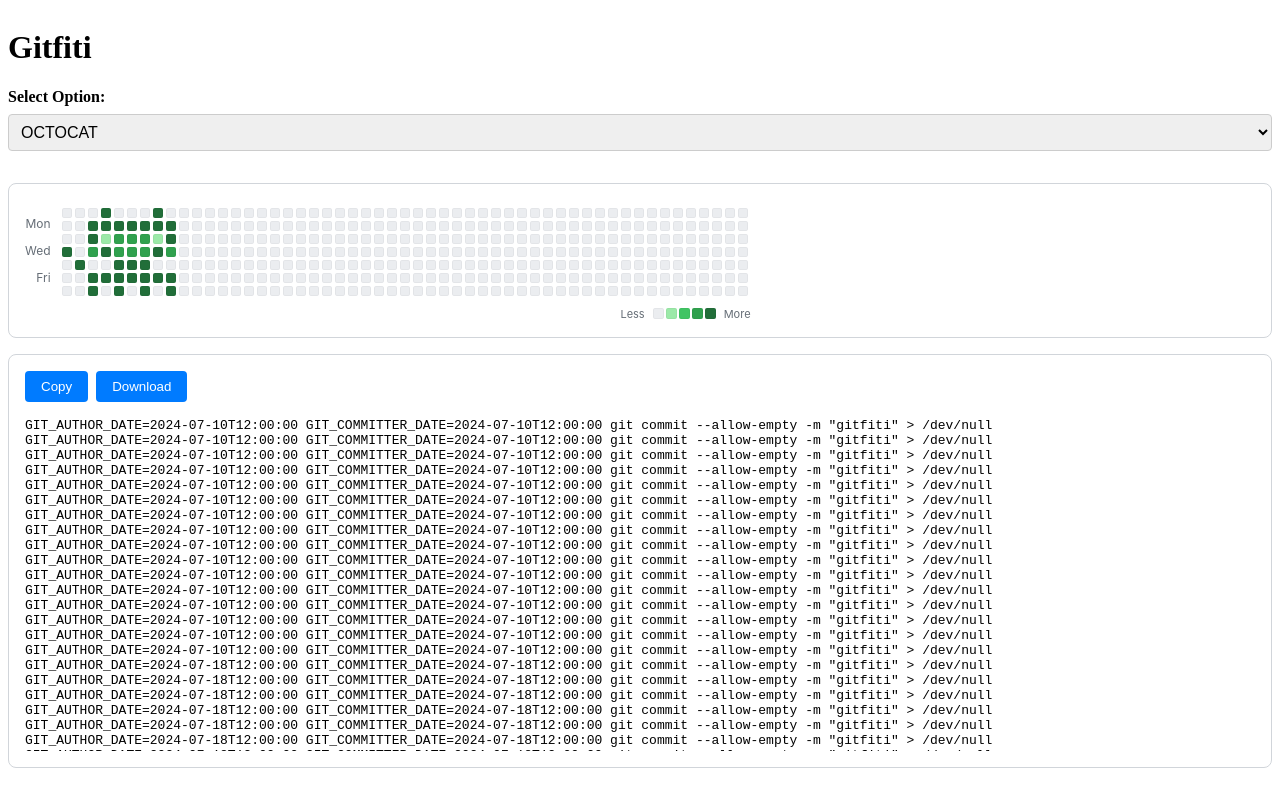
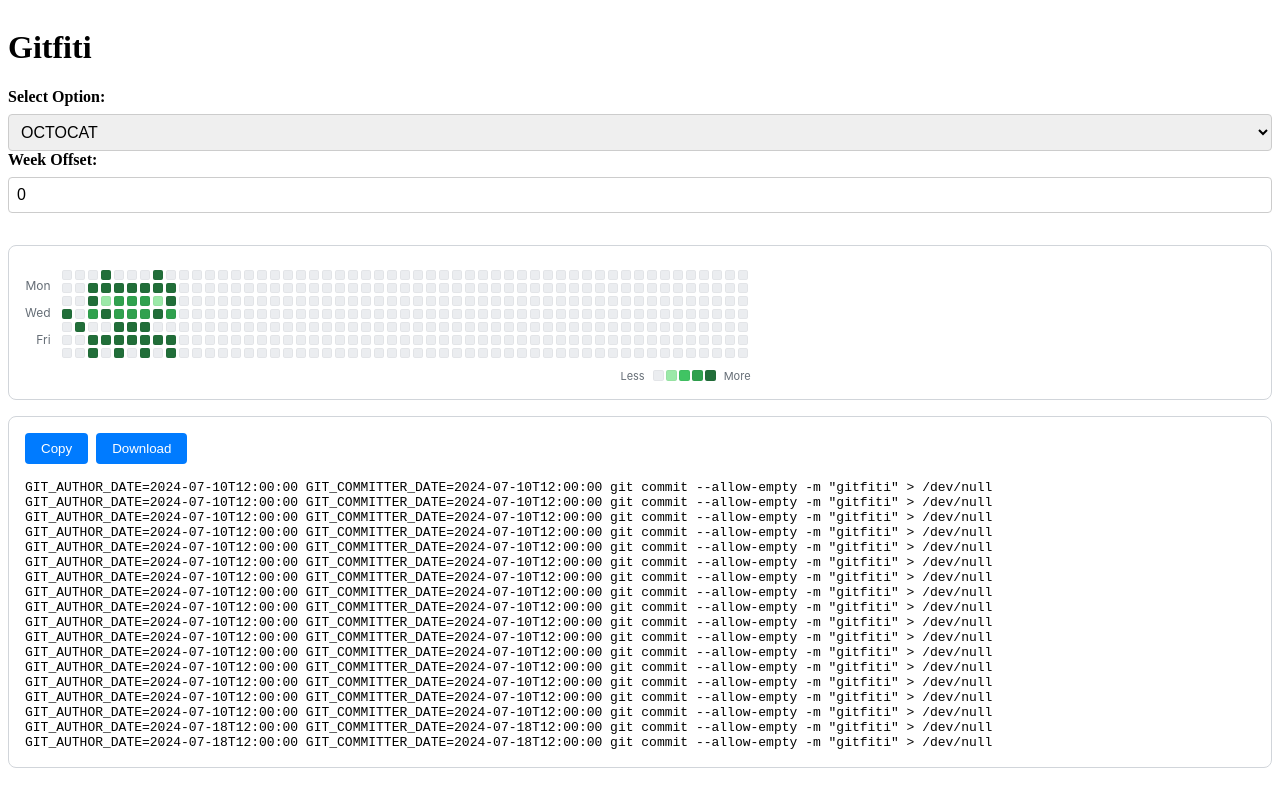
Before and after one commit to boolivar/gitfiti.io, a React (Vite) app: page / in a window 1280 px wide. Built offline with nearby package versions, Linux system fonts and the light colour scheme.

Commit message:
feat: offset

```diff
--- a/src/App.tsx
+++ b/src/App.tsx
@@ -3,21 +3,17 @@ import { useState } from "react";
 import { Gitfiti, GitfitiImage } from "./Gitfiti";
 import ContributionCalendar from "./ContributionCalendar";
 
-const SCALE = 4;
-
 type State = {
-  input1: string;
-  input2: string;
   combobox: string;
-  text: string;
+  offset: number;
+  gitfiti: Gitfiti;
 };
 
 export default function App() {
   const [formData, setFormData] = useState({
-    input1: "",
-    input2: "",
     combobox: "OCTOCAT",
-    text: new Gitfiti(GitfitiImage["OCTOCAT"]).generateScript()
+    offset: 0,
+    gitfiti: new Gitfiti(GitfitiImage["OCTOCAT"])
   });
 
   const handleInputChange = (name: string, value: string | number) => {
@@ -32,11 +28,10 @@ export default function App() {
   const generateGitfiti = (state: State): State => {
     return {
       ...state,
-      text: new Gitfiti(
+      gitfiti: new Gitfiti(
         GitfitiImage[state.combobox],
-        0,
-        SCALE,
-      ).generateScript(),
+        state.offset,
+      ),
     };
   };
 
@@ -68,10 +63,14 @@ export default function App() {
               <option value="HEART">HEART</option>
               <option value="HEART_SHINY">HEART_SHINY</option>
           </select>
+          <label htmlFor="offset">Week Offset:</label>
+          <input type="number" value={formData.offset} onChange={(e) =>
+            handleInputChange("offset", e.target.value)}>
+          </input>
         </div>
       </div>
 
-      <ContributionCalendar { ...new Gitfiti(GitfitiImage[formData.combobox]) }/>
+      <ContributionCalendar { ...formData }/>
 
       <div className="script">
         <div className="script-actions">
@@ -107,7 +106,7 @@ export default function App() {
         <div className="script-text">
           <pre>
           {
-            formData.text
+            formData.gitfiti.generateScript()
           }
           </pre>
         </div>
--- a/src/ContributionCalendar.tsx
+++ b/src/ContributionCalendar.tsx
@@ -1,14 +1,13 @@
 import React from "react";
 import "./ContributionCalendar.css";
+import { Gitfiti } from "./Gitfiti";
 
 interface ContributionCalendarProps {
-  contributionCount: (x: number, y: number) => number;
-  contributionLevel: (x: number, y: number) => string;
+  gitfiti: Gitfiti;
 }
 
 const ContributionCalendar: React.FC<ContributionCalendarProps> = ({
-  contributionCount,
-  contributionLevel,
+  gitfiti
 }) => {
   const size = 53;
   // Days of the week labels
@@ -37,8 +36,8 @@ const ContributionCalendar: React.FC<ContributionCalendarProps> = ({
                 <tr className={`tr-${day}`}>
                   {[...Array(size).keys()].map((week) => (
                     <td
-                      className={`day tr-${week}-${day} ${contributionLevel(week, day)}`}
-                      title={`${contributionCount(week, day)} contributions`}
+                      className={`day tr-${week}-${day} ${gitfiti.contributionLevel(week, day)}`}
+                      title={`${gitfiti.contributionCount(week, day)} contributions`}
                     ></td>
                   ))}
                 </tr>
--- a/src/Gitfiti.ts
+++ b/src/Gitfiti.ts
@@ -188,7 +188,7 @@ export class Gitfiti {
 
   private fromDate(): Date {
     var date = this.nextSunday();
-    date.setDate(date.getDate() - 53 * 7 + this.offset);
+    date.setDate(date.getDate() - 53 * 7 + Math.min(53, Math.max(0, this.offset)));
     date.setUTCHours(12, 0, 0, 0);
     return date;
   }
```
Lines whose indentation alone changed are shown as unchanged.
